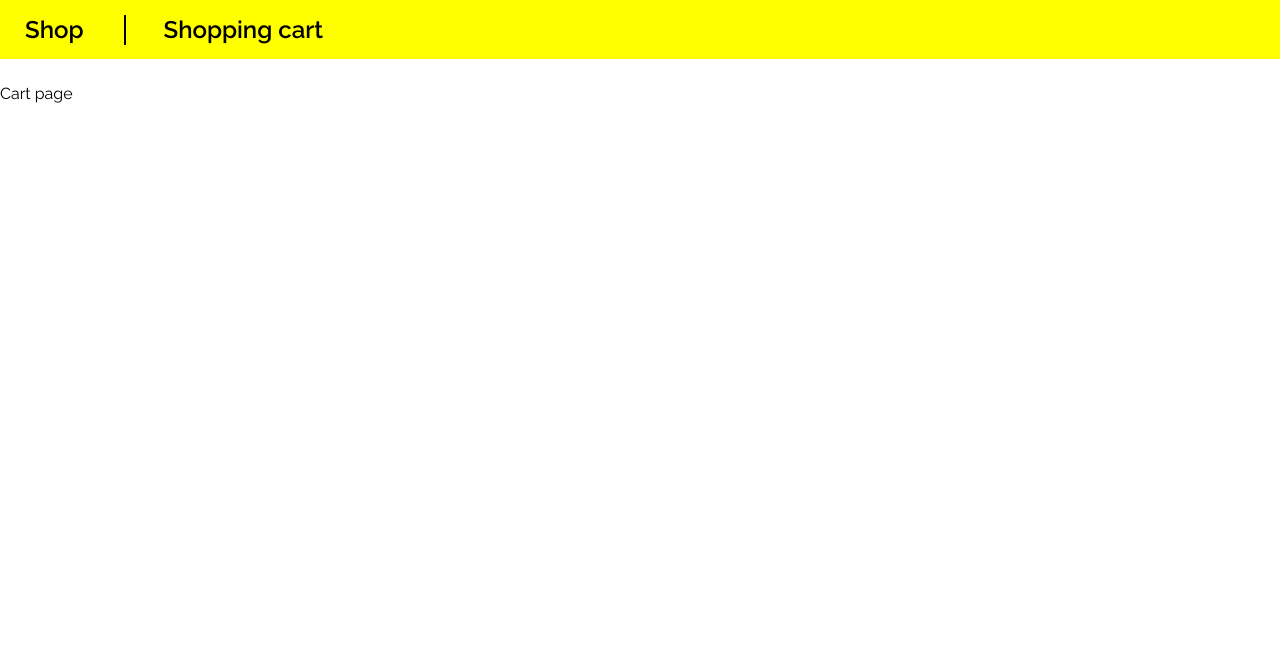
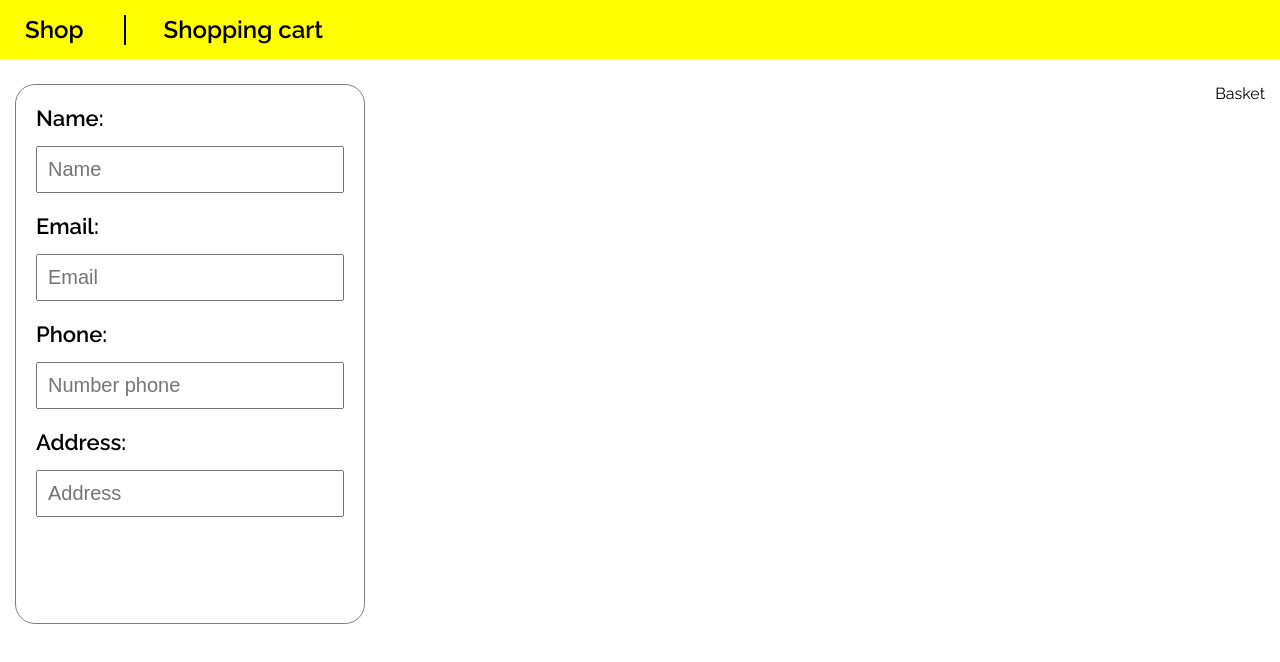
Before and after one commit to Mark-Nelovka/delivery-app, a React (Create React App) app: page /delivery-app/cart in a window 1280 px wide. Shown: the top 662 px of the page. Built offline with nearby package versions, Linux system fonts and the light colour scheme.

Commit message:
add form

```diff
--- a/package.json
+++ b/package.json
@@ -47,5 +47,8 @@
       "last 1 firefox version",
       "last 1 safari version"
     ]
+  },
+  "devDependencies": {
+    "@types/styled-components": "^5.1.26"
   }
 }
--- a/src/components/form/Form.styled.js
+++ /dev/null
@@ -1 +0,0 @@
-import styled from "styled-components";
--- /dev/null
+++ b/src/components/form/Form.styled.ts
@@ -0,0 +1,47 @@
+import styled from "styled-components";
+
+export const FormContainer = styled.div`
+  border: 1px solid grey;
+  border-radius: 20px;
+  padding: 20px;
+  width: 350px;
+`;
+
+export const Form = styled.form`
+  display: flex;
+  flex-direction: column;
+`;
+
+interface FormLabelProps {
+    htmlFor: string;
+}
+
+export const FormLabel = styled.label.attrs((props: FormLabelProps) => ({
+    htmlFor: props.htmlFor,
+}))`
+  font-size: 22px;
+  font-weight: 600;
+  font-style: normal;
+  margin-bottom: 15px;
+`;
+
+interface IInput {
+  type: string;
+  placeholder: string;
+  id: string;
+
+}
+
+export const FormInput = styled.input.attrs((props: IInput) => ({
+  type: props.type,
+  placeholder: props.placeholder,
+  id: props.id
+}))`
+  font-size: 20px;
+  font-weight: 500;
+  font-style: normal;
+  padding: 10px;
+  &:not(:last-child) {
+    margin-bottom: 20px;
+  }
+`;
--- a/src/components/form/Form.tsx
+++ b/src/components/form/Form.tsx
@@ -1,5 +1,34 @@
 import * as styles from "./Form.styled";
 
 export const Form = () => {
-  return <div>Form</div>;
+  return (
+    <styles.FormContainer>
+      <styles.Form>
+        <styles.FormLabel htmlFor="name">Name:</styles.FormLabel>
+        <styles.FormInput
+          type="text"
+          id="name"
+          placeholder="Name"
+        ></styles.FormInput>
+        <styles.FormLabel htmlFor="email">Email:</styles.FormLabel>
+        <styles.FormInput
+          type="email"
+          placeholder="Email"
+          id="email"
+        ></styles.FormInput>
+        <styles.FormLabel htmlFor="phone">Phone:</styles.FormLabel>
+        <styles.FormInput
+          type="number"
+          placeholder="Number phone"
+          id="phone"
+        ></styles.FormInput>
+        <styles.FormLabel htmlFor="address">Address:</styles.FormLabel>
+        <styles.FormInput
+          type="text"
+          placeholder="Address"
+          id="address"
+        ></styles.FormInput>
+      </styles.Form>
+    </styles.FormContainer>
+  );
 };
--- a/src/pages/CartPage.tsx
+++ b/src/pages/CartPage.tsx
@@ -1,3 +1,17 @@
+import { Basket } from "../components/basket/Basket";
+import { Form } from "../components/form/Form";
+import { Container } from "../styles/Container.styled";
+import * as styles from "./ShopsPage.styled";
+
 export default function CartPage() {
-  return <div>Cart page</div>;
+  return (
+    <section>
+      <Container>
+        <styles.ContentContainerCart>
+          <Form />
+          <Basket />
+        </styles.ContentContainerCart>
+      </Container>
+    </section>
+  );
 }
--- a/src/pages/ShopsPage.styled.js
+++ b/src/pages/ShopsPage.styled.js
@@ -1,9 +1,17 @@
 import styled from "styled-components";
 
-export const ContentContainer = styled.div`
+export const ContentContainerShops = styled.div`
   display: flex;
   align-items: stretch;
   justify-content: space-between;
   height: 90vh;
   padding-bottom: 20px;
 `;
+
+export const ContentContainerCart = styled.div`
+  display: flex;
+  align-items: stretch;
+  justify-content: space-between;
+  min-height: 70vh;
+  padding-bottom: 20px;
+`;
--- a/src/pages/ShopsPage.tsx
+++ b/src/pages/ShopsPage.tsx
@@ -7,10 +7,10 @@ export default function ShopsPage() {
   return (
     <section>
       <Container>
-        <styles.ContentContainer>
+        <styles.ContentContainerShops>
           <Shops />
           <Goods />
-        </styles.ContentContainer>
+        </styles.ContentContainerShops>
       </Container>
     </section>
   );
```
Also changed, not shown: 1 other file (tests, documents, lock files or other folders).
